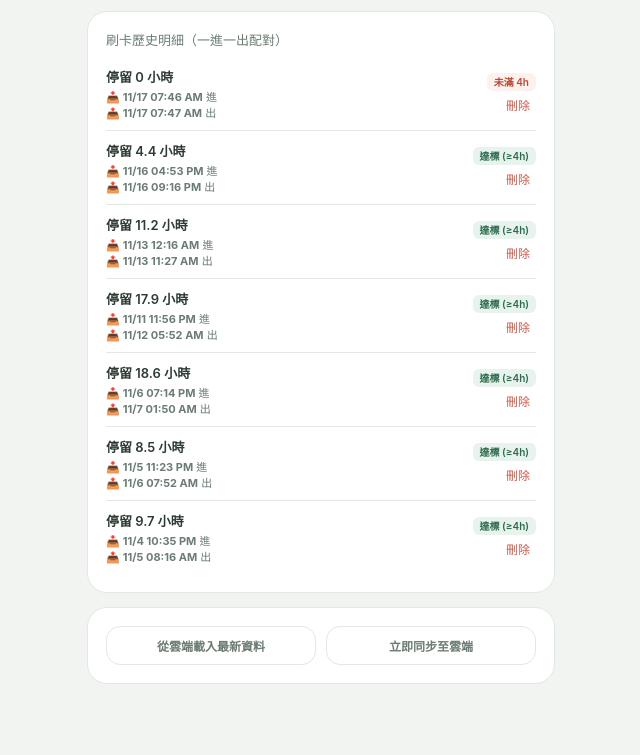
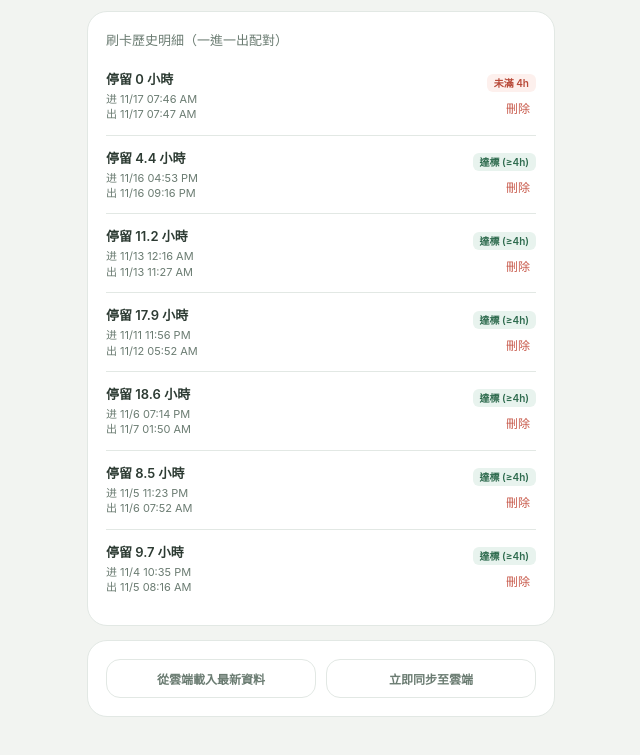
Before and after one commit to nurse1510603-cell/Dorm-recode, a plain HTML site: page index.html in a window 1280 px wide. Shown: the part 954-1709 px from the top of the page, without its empty margins (319-959 px from the left). Drawn offline with Linux system fonts and the light colour scheme; no server answers.

Commit message:
Add files via upload

```diff
--- a/index.html
+++ b/index.html
@@ -68,12 +68,12 @@
     .cal-day.stay { background: var(--stay-bg); color: var(--stay-text); border-color: var(--stay-border); font-weight: 700; }
     .cal-day.home { background: var(--home-bg); color: var(--home-text); border-color: var(--home-border); font-weight: 700; }
 
-    .record-item { display: flex; justify-content: space-between; align-items: center; padding: 10px 0; border-bottom: 1px solid var(--border-color); }
+    .record-item { display: flex; justify-content: space-between; align-items: center; padding: 12px 0; border-bottom: 1px solid var(--border-color); }
     .record-item:last-child { border-bottom: none; }
     .badge { padding: 3px 7px; border-radius: 6px; font-size: 10px; font-weight: 600; }
     .badge-success { background: #E8F3EE; color: #2E6B4E; }
     .badge-fail { background: #FDF0ED; color: #B84A39; }
-    .delete-btn { background: none; border: none; color: #C85A4B; font-size: 12px; cursor: pointer; padding: 4px 6px; margin-top: 2px; }
+    .delete-btn { background: none; border: none; color: #C85A4B; font-size: 12px; cursor: pointer; padding: 4px 6px; margin-top: 4px; }
     .sync-status { font-size: 11px; text-align: right; color: var(--text-muted); margin-top: 8px; }
   </style>
 </head>
@@ -161,9 +161,9 @@
     let activeUser = 'mauii';
     const SHEET_API_URL = 'https://script.google.com/macros/s/AKfycbyAROfrrz8kH8cx4yRWJft8frMoEhG7SPYtPrgnqdECCN4yLjYysdU5nJ6wkf6X0urjvw/exec';
 
-    // 精確審閱後的 10 月與 11 月標準紀錄（已過濾重複，確保一進一出正確配對）
+    // 重新審閱、過濾重複，並精確對應 10、11 月標準跨日紀錄
     const cleanRecords = [
-      // 11月紀錄
+      // 11 月紀錄[cite: 6]
       { id: 1731800000001, checkIn: "2026-11-17T07:46:00", checkOut: "2026-11-17T07:47:00", hours: 0.0, isValid: false },
       { id: 1731800000002, checkIn: "2026-11-16T16:53:00", checkOut: "2026-11-16T21:16:00", hours: 4.4, isValid: true },
       { id: 1731800000003, checkIn: "2026-11-13T00:16:00", checkOut: "2026-11-13T11:27:00", hours: 11.2, isValid: true },
@@ -172,7 +172,7 @@
       { id: 1731800000006, checkIn: "2026-11-05T23:23:00", checkOut: "2026-11-06T07:52:00", hours: 8.5, isValid: true },
       { id: 1731800000007, checkIn: "2026-11-04T22:35:00", checkOut: "2026-11-05T08:16:00", hours: 9.7, isValid: true },
 
-      // 10月紀錄
+      // 10 月紀錄
       { id: 1729200000001, checkIn: "2026-10-28T07:32:00", checkOut: "2026-10-28T20:57:00", hours: 13.4, isValid: true },
       { id: 1729200000002, checkIn: "2026-10-27T00:03:00", checkOut: "2026-10-27T01:52:00", hours: 25.8, isValid: true },
       { id: 1729200000003, checkIn: "2026-10-26T00:00:00", checkOut: "2026-10-26T07:38:00", hours: 7.6, isValid: true },
@@ -187,13 +187,13 @@
       { id: 1729200000012, checkIn: "2026-10-01T21:32:00", checkOut: "2026-10-02T07:32:00", hours: 10.0, isValid: true }
     ];
 
-    let appData = JSON.parse(localStorage.getItem('dorm_app_data_v11')) || {
+    let appData = JSON.parse(localStorage.getItem('dorm_app_data_v12')) || {
       mauii: { currentCheckIn: null, records: cleanRecords, dayStatus: {} },
       moana: { currentCheckIn: null, records: cleanRecords, dayStatus: {} }
     };
 
     function saveData() {
-      localStorage.setItem('dorm_app_data_v11', JSON.stringify(appData));
+      localStorage.setItem('dorm_app_data_v12', JSON.stringify(appData));
       render();
       syncToCloud(false);
     }
@@ -334,7 +334,7 @@
               appData[u].currentCheckIn = localIn;
             }
           });
-          localStorage.setItem('dorm_app_data_v11', JSON.stringify(appData));
+          localStorage.setItem('dorm_app_data_v12', JSON.stringify(appData));
           render();
           document.getElementById('sync-status-text').innerText = '雲端狀態：已與試算表同步 ✔';
           if (showAlert) alert('已成功從 Google 試算表載入最新資料！');
@@ -352,6 +352,7 @@
 
       document.getElementById('month-title').innerText = `${targetMonth} 月已達標總次數 (目標 10 次，一進一出 ≥ 4h)`;
 
+      // 嚴謹歸屬：以「進入時間 (checkIn)」的月份作為該筆紀錄歸屬的月份
       const monthRecords = u.records.filter(r => {
         const d = new Date(r.checkIn);
         return (d.getMonth() + 1) === targetMonth && d.getFullYear() === targetYear;
@@ -419,22 +420,30 @@
         summaryEl.innerHTML = `<b style="color:var(--home-text);">⚠️ 還差 ${neededCount - stayCount} 天綠色住宿日才能湊滿 10 次</b>`;
       }
 
-      // 渲染歷史明細：明確顯示「幾月幾號幾點進 ➔ 幾月幾號幾點出」
+      // 渲染歷史明細：明確支援跨日顯示格式（例如：10/6 下午09:31 ➔ 10/7 上午07:50）
       const listEl = document.getElementById('records-list');
       listEl.innerHTML = monthRecords.map(r => {
         const dIn = new Date(r.checkIn);
         const dOut = new Date(r.checkOut);
 
-        const inStr = `${dIn.getMonth()+1}/${dIn.getDate()} ${dIn.toLocaleTimeString([], {hour:'2-digit', minute:'2-digit'})}`;
-        const outStr = `${dOut.getMonth()+1}/${dOut.getDate()} ${dOut.toLocaleTimeString([], {hour:'2-digit', minute:'2-digit'})}`;
+        // 格式化「月/日 上/下午時:分」
+        const formatDateTime = (date) => {
+          const m = date.getMonth() + 1;
+          const day = date.getDate();
+          const timeStr = date.toLocaleTimeString([], {hour: '2-digit', minute: '2-digit', hour12: true});
+          return `${m}/${day} ${timeStr}`;
+        };
+
+        const inStr = formatDateTime(dIn);
+        const outStr = formatDateTime(dOut);
 
         return `
           <div class="record-item">
             <div>
-              <div style="font-size:13px; font-weight:600; color:var(--text-main);">停留 ${r.hours} 小時</div>
-              <div style="font-size:11px; color:var(--text-muted); margin-top:2px;">
-                📥 <b>${inStr}</b> 進<br>
-                📤 <b>${outStr}</b> 出
+              <div style="font-size:13px; font-weight:600; color:var(--text-main); margin-bottom:4px;">停留 ${r.hours} 小時</div>
+              <div style="font-size:11px; color:var(--text-muted); line-height: 1.4;">
+                进 ${inStr}<br>
+                出 ${outStr}
               </div>
             </div>
             <div style="text-align:right;">
```
